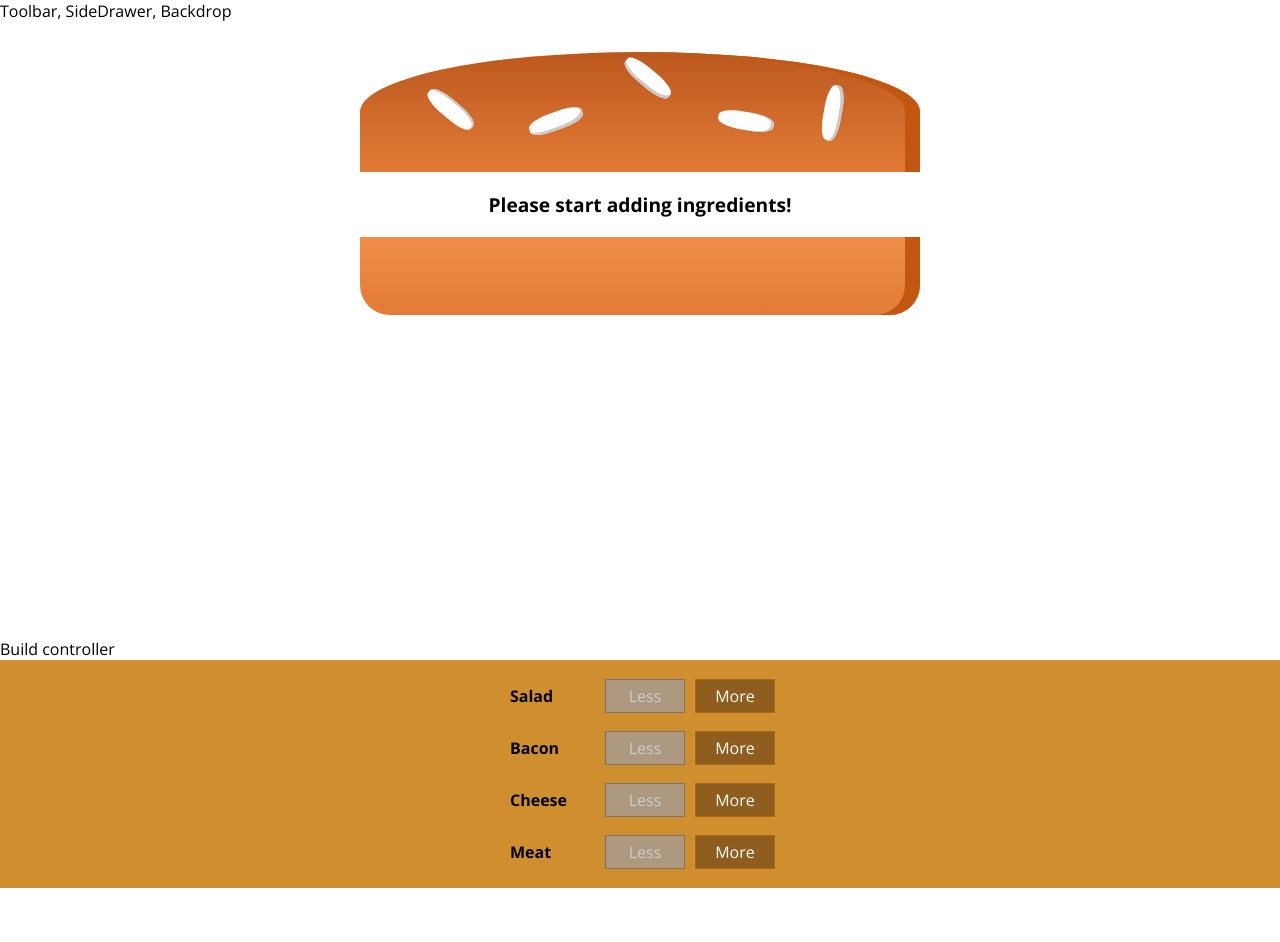
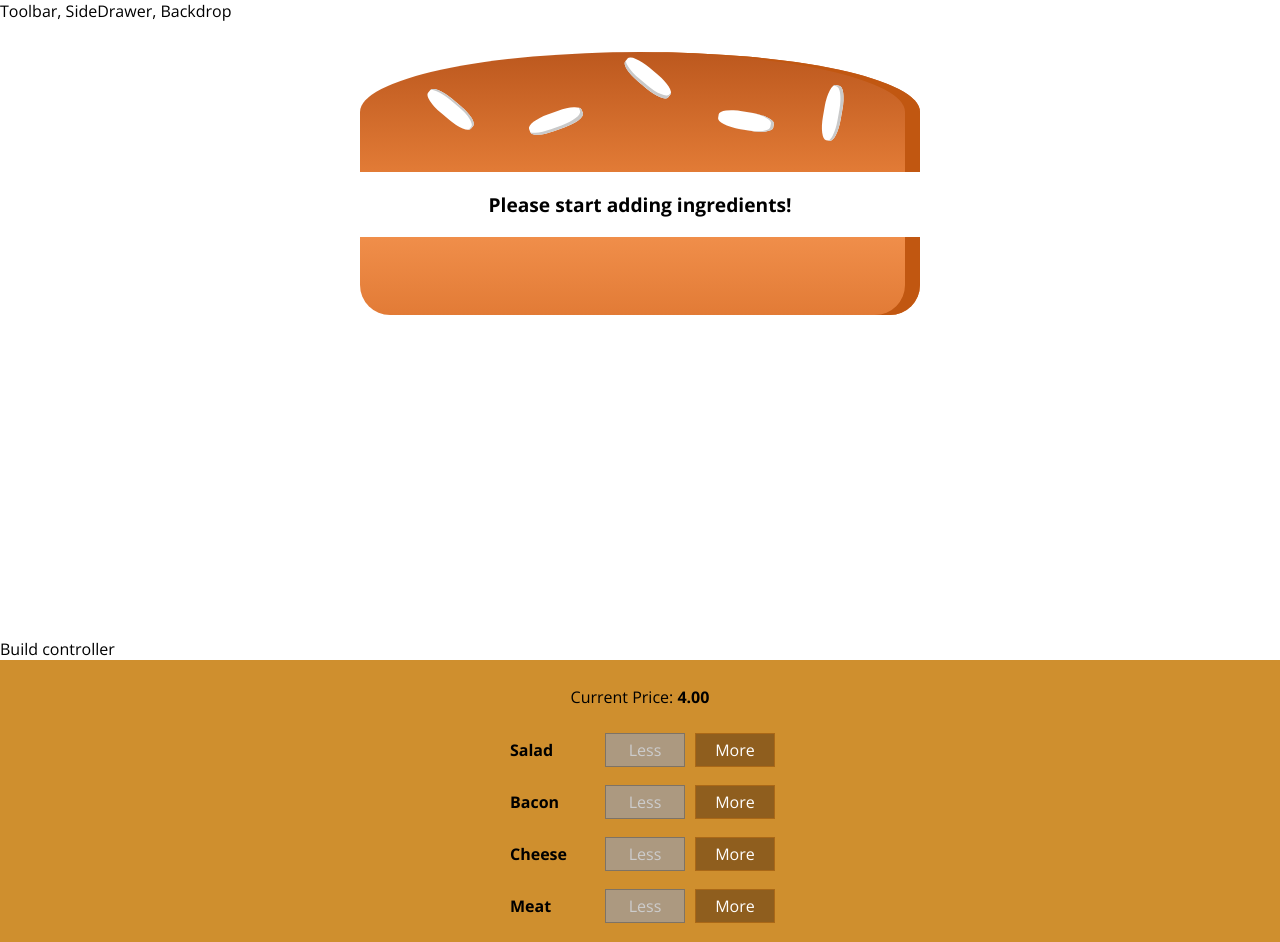
Before and after one commit to ff18qd/my-burger, a React app: page / in a window 1280 px wide. Before the commit the page ends 888 px from the top, so only its background shows below. Built offline with nearby package versions, Linux system fonts and the light colour scheme.

Commit message:
add total price

```diff
--- a/src/components/Burger/BurgerControls/BuildControl/BuildControl.js
+++ b/src/components/Burger/BurgerControls/BuildControl/BuildControl.js
@@ -5,7 +5,10 @@
 const buildControl = (props) => (
     <div className={classes.BuildControl}>
         <div className={classes.Label}>{props.label}</div>
-        <button className={classes.Less} onClick={props.removed} disabled={props.disabled}>Less</button>
+        <button
+            className={classes.Less}
+            onClick={props.removed}
+            disabled={props.disabled}>Less</button>
         <button className={classes.More} onClick={props.added}>More</button>
     </div>
 );
--- a/src/components/Burger/BurgerControls/BuildControls.js
+++ b/src/components/Burger/BurgerControls/BuildControls.js
@@ -12,6 +12,7 @@
 
 const buildControls = (props) => (
     <div className={classes.BuildControls}>
+        <p>Current Price: <strong>{props.price.toFixed(2)}</strong></p>
         {controls.map(ctrl => (
           <BuildControl
             key={ctrl.label}
--- a/src/containers/BurgerBuilder/BurgerBuilder.js
+++ b/src/containers/BurgerBuilder/BurgerBuilder.js
@@ -64,7 +64,8 @@
                 <BuildControls
                     ingredientAdded={this.addIngredientHandler}
                     ingredientRemoved={this.removeIngredientHandler}
-                    disabled={disableInfo}/>
+                    disabled={disableInfo}
+                    price={this.state.totalPrice}/>
             </Aux>
         );
     }
```
